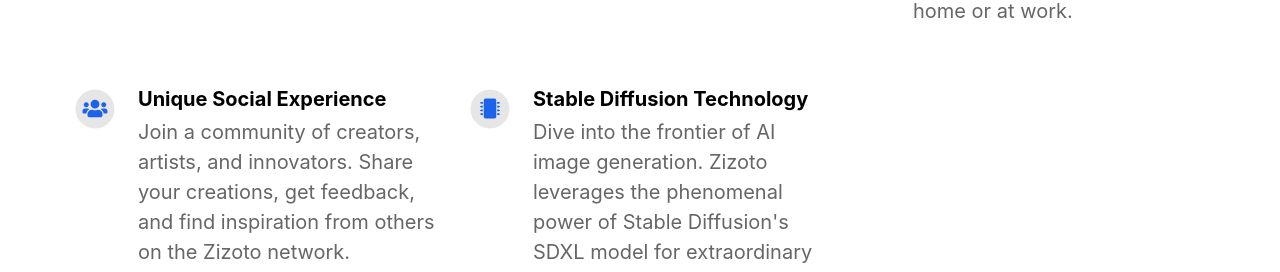
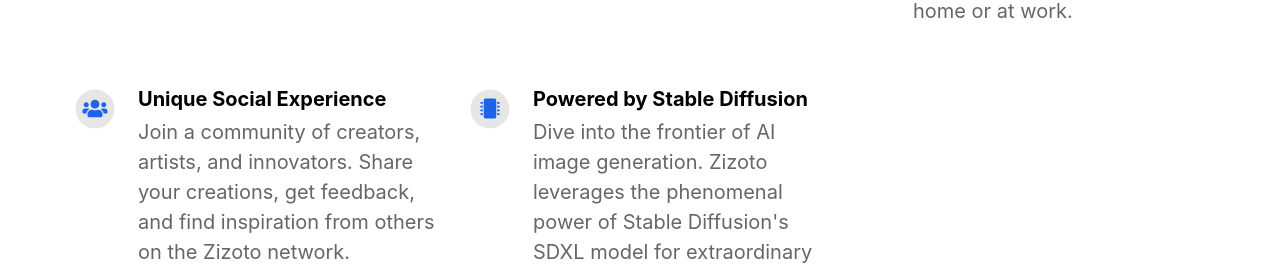
Before and after one commit to brendankhoury/zizoto_landing, a Jekyll site: the page built from index.html, in a window 1280 px wide. Shown: the part 1286-1558 px from the top of the page. Built offline with Jekyll 4.4.1, drawn with Linux system fonts in a browser that asks for light colours; nearby versions of some CDN libraries.

Commit message:
Changed feature wording

```diff
--- a/_config.yml
+++ b/_config.yml
@@ -43,7 +43,7 @@ features:
     - title: "Unique Social Experience"
       description: "Join a community of creators, artists, and innovators. Share your creations, get feedback, and find inspiration from others on the Zizoto network."
       fontawesome_icon_name: "users"
-    - title: "Stable Diffusion Technology"
+    - title: "Powered by Stable Diffusion"
       description: "Dive into the frontier of AI image generation. Zizoto leverages the phenomenal power of Stable Diffusion's SDXL model for extraordinary image creation capabilities."
       fontawesome_icon_name: "microchip"
 
```
